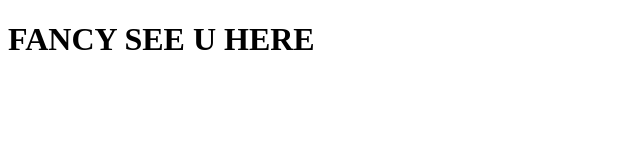
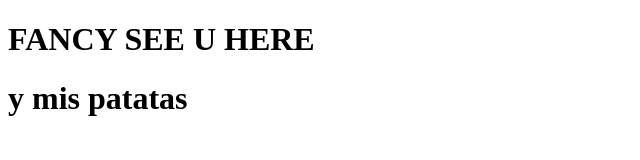
Before and after one commit to lambetetica69/botones-animacion, a plain HTML site: page assets/boton_2.html in a window 1280 px wide. Shown: the whole page, without its empty margins (0-640 px from the left). Drawn offline with Linux system fonts and the light colour scheme.

Commit message:
version casi final.

```diff
--- a/assets/boton_2.html
+++ b/assets/boton_2.html
@@ -7,5 +7,6 @@
 </head>
 <body>
     <h1>FANCY SEE U HERE</h1>
+    <h1>y mis patatas</h1>
 </body>
 </html>
```
Also changed, not shown: 1 other file.
